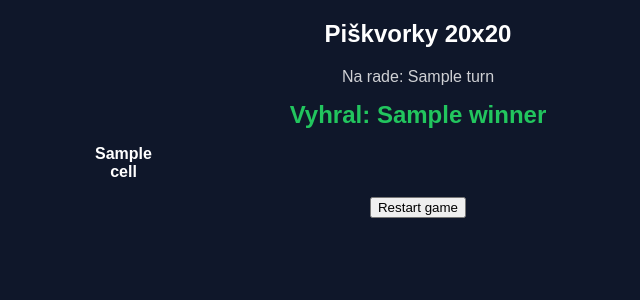
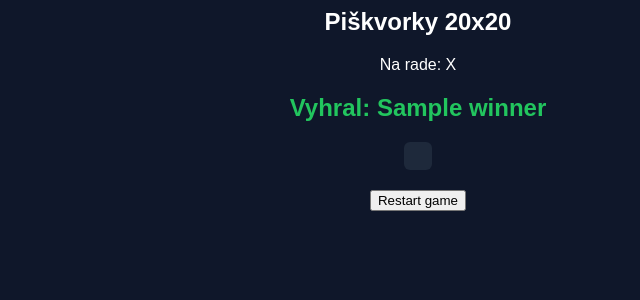
Before and after one commit to idulik/Piskvorky-15x15, a Django app: template templates/game.html in a window 1280 px wide. Shown: the top 300 px of the page, without its empty margins (222-862 px from the left). Run offline with Django 5.2, Linux system fonts and the light colour scheme; the template is opened without the code that fills it: most values are stand-ins (such as "Sample title", 1, 10 or a date in 2020).

Commit message:
uprava stylu hry AI

```diff
--- a/piskvorky/urls.py
+++ b/piskvorky/urls.py
@@ -19,5 +19,6 @@ from django.urls import path, include
 
 urlpatterns = [
     path("admin/", admin.site.urls),
+    path('accounts/', include('django.contrib.auth.urls')),
     path("", include("game.urls")),
 ]
--- a/templates/game.html
+++ b/templates/game.html
@@ -1,6 +1,6 @@
 <h2 class="title">Piškvorky 20x20</h2>
 
-<p class="turn">Na rade: {{ turn }}</p>
+<p class="turn">Na rade: X</p>
 
 {% if winner %}
     <h2 class="winner">Vyhral: {{ winner }}</h2>
@@ -8,19 +8,24 @@
 
 <div class="board">
     {% for row in board %}
-        {% for cell in row %}
+        <div class="row">
+            {% for cell in row %}
 
-            {% if cell %}
-                <div class="cell {{ cell|lower }}">
-                    {{ cell }}
-                </div>
-            {% else %}
-                <a class="cell empty"
-                   href="{% url 'move' forloop.parentloop.counter0 forloop.counter0 %}">
-                </a>
-            {% endif %}
+                {% if cell == "X" %}
+                    <div class="cell x">X</div>
 
-        {% endfor %}
+                {% elif cell == "O" %}
+                    <div class="cell o {% if last_ai_move and forloop.parentloop.counter0 == last_ai_move.0 and forloop.counter0 == last_ai_move.1 %}ai-move{% endif %}">
+                        O
+                    </div>
+
+                {% else %}
+                    <a href="/move/{{forloop.parentloop.counter0}}/{{forloop.counter0}}/"
+                       class="cell empty"></a>
+                {% endif %}
+
+            {% endfor %}
+        </div>
     {% endfor %}
 </div>
 
@@ -37,25 +42,22 @@ body {
     text-align: center;
 }
 
-.title {
-    margin-top: 20px;
-}
-
-.turn {
-    margin-bottom: 15px;
-    opacity: 0.8;
-}
-
 /* BOARD */
 .board {
-    display: grid;
-    grid-template-columns: repeat(20, 28px);
-    justify-content: center;
+    display: flex;
+    flex-direction: column;
     gap: 3px;
     margin: 20px auto;
 }
 
-/* POLÍČKA */
+/* ROW */
+.row {
+    display: flex;
+    justify-content: center;
+    gap: 3px;
+}
+
+/* CELL */
 .cell {
     width: 28px;
     height: 28px;
@@ -68,10 +70,9 @@ body {
     transition: 0.15s;
 }
 
-/* prázdne políčko */
+/* empty */
 .cell.empty {
     background: #1e293b;
-    cursor: pointer;
 }
 
 .cell.empty:hover {
@@ -82,27 +83,40 @@ body {
 /* X */
 .cell.x {
     background: #ef4444;
-    color: white;
     animation: pop 0.2s ease-in-out;
 }
 
 /* O */
 .cell.o {
     background: #3b82f6;
-    color: white;
     animation: pop 0.2s ease-in-out;
 }
 
-/* animácia */
+/* AI MOVE HIGHLIGHT */
+.cell.ai-move {
+    background: orange !important;
+    animation: flash 0.5s ease-out;
+}
+
+/* animations */
 @keyframes pop {
     0% { transform: scale(0.5); opacity: 0; }
     100% { transform: scale(1); opacity: 1; }
 }
 
-/* winner text */
+@keyframes flash {
+    0% {
+        transform: scale(1.4);
+        box-shadow: 0 0 15px orange;
+    }
+    100% {
+        transform: scale(1);
+        box-shadow: none;
+    }
+}
+
 .winner {
     color: #22c55e;
-    margin: 10px;
 }
 
 </style>
```
Also changed, not shown: game/views.py (+49 -20 lines).
